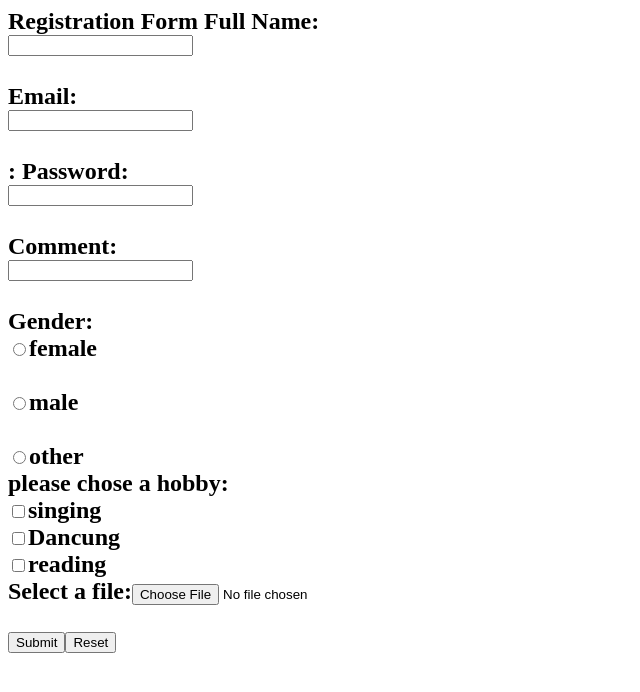
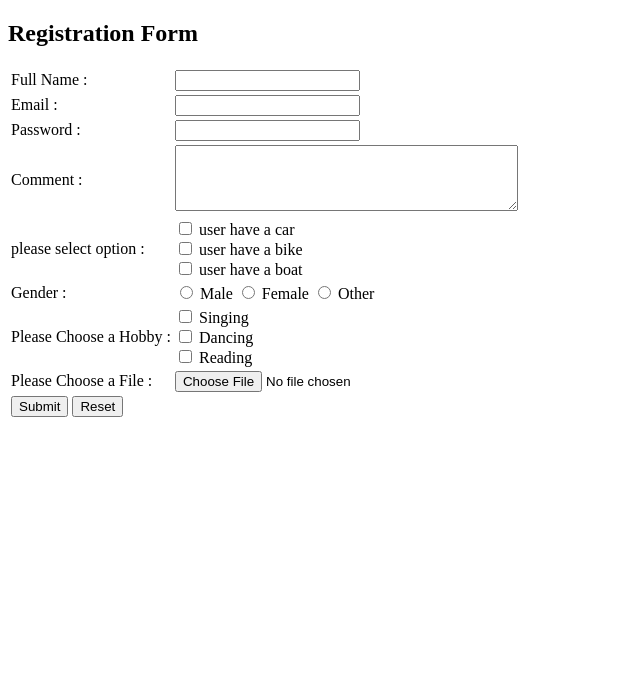
Before and after one commit to shazzad504/WT-SUMMER2021, a PHP site: page /task1.php in a window 1280 px wide. Shown: the top 692 px of the page, without its empty margins (0-640 px from the left). Run offline with PHP 8.4, Linux system fonts and the light colour scheme.

Commit message:
Add files via upload

```diff
--- a/lab task/task1.php
+++ b/lab task/task1.php
@@ -1,48 +1,82 @@
+<!DOCTYPE html>
 <html>
+<head>
 
-<head>
+<title>Registration Form </title>
+
 </head>
- <body>
- <form>
-  <h2>
-Registration Form
+<body>
+
 <table>
-</h2>
-
-<label for = "frame"> Full Name: </label><br>
-<input type = "chatbox" id = "fname"><br><br>
-
-<label for = "mail"> Email: </label><br>
-<input type = "chatbox" id = "mail"><br><br>
+<h2>Registration Form</h2>
+<form>
+<tr>
+<td> <label for="fname ">Full Name : </label> </td>
+<td><input type="text" id="fname"></td>
+</tr>
 
 
-<label for = "pass"> : Password:</label><br>
-<input type = "chatbox" id = "pass"><br><br>
-
-<label for = "comment"> Comment:</label><br>
-<input type = "chatbox" id = "comment"><br><br>
-
-<label for = "Gender"> Gender:</label><br>
-
-<input type = "radio"name ="option" id = "Gender">female<br><br>
-<input type = "radio"name ="option" id = "Gender">male<br><br>
-<input type = "radio"name ="option" id = "Gender">other<br>
-
-<label for = "mail"> please chose a hobby: </label><br>
-<input type = "checkbox" id = "Gender">singing<br>
-<input type = "checkbox" id = "Gender">Dancung<br>
-<input type = "checkbox" id = "Gender">reading<br>
+<tr>
+<td> <label for="Email ">Email : </label> </td>
+<td><input type="text" id="Email"></td>
+</tr>
 
 
-<form action="/action_page.php">
-  <label for="myfile">Select a file:</label>
-  <input type="file" id="myfile" name="myfile"><br><br>
-  <input type="submit" value="Submit">
-   <input type="Reset" value="Reset">
+<tr>
+<td> <label for="Password ">Password : </label> </td>
+<td><input type="password" id="Password"></td>
+</tr>
+
+<tr>
+<td> <label for="Comment ">Comment : </label> </td>
+<td><textarea rows="4" cols="40" name="comment" form="Comment  Here "> </textarea></td>
+</tr>
+
+<tr>
+<td> <label for="select ">please select option : </label> </td>
+<td>
+<input type="checkbox"  name="value1" value="car">
+<label for="value1">user have a car</label><br>
+<input type="checkbox" name="value2" value="bike">
+<label for="value2">user have a bike</label><br>
+<input type="checkbox"  name="value3" value="boat">
+<label for="value3"> user have a boat</label><br>
+</td>
+</tr>
 
 
+<tr>
+<td> <label for="Gender ">Gender : </label> </td>
+<td>
+<input type="radio" id="male" name="gender" value="male">
+<label for="male">Male</label>
+  <input type="radio" id="female" name="gender" value="female">
+  <label for="female">Female</label>
+  <input type="radio" id="other" name="gender" value="other">
+  <label for="other">Other</label>
+</td>
+</tr>
+<tr>
+<td> <label for="Checkbox ">Please Choose a Hobby : </label> </td>
+<td>
+<input type="checkbox"  name="value1" value="Singing">
+<label for="value4">Singing</label><br>
+<input type="checkbox" name="value2" value="Dancing">
+<label for="value5">Dancing</label><br>
+<input type="checkbox"  name="value3" value="Reading">
+<label for="value6"> Reading</label><br>
+</td>
+</tr>
+<tr>
+<td> <label for="file ">Please Choose a File : </label> </td>
+<td><input type="file" id="file"></td>
+</tr>
+<tr>
+<td> <input type="submit" name="Submit">
+<input type="reset" name="Reset">
+</td>
+</tr>
+</form>
 </table>
-</form>
 </body>
-
 </html>
```
